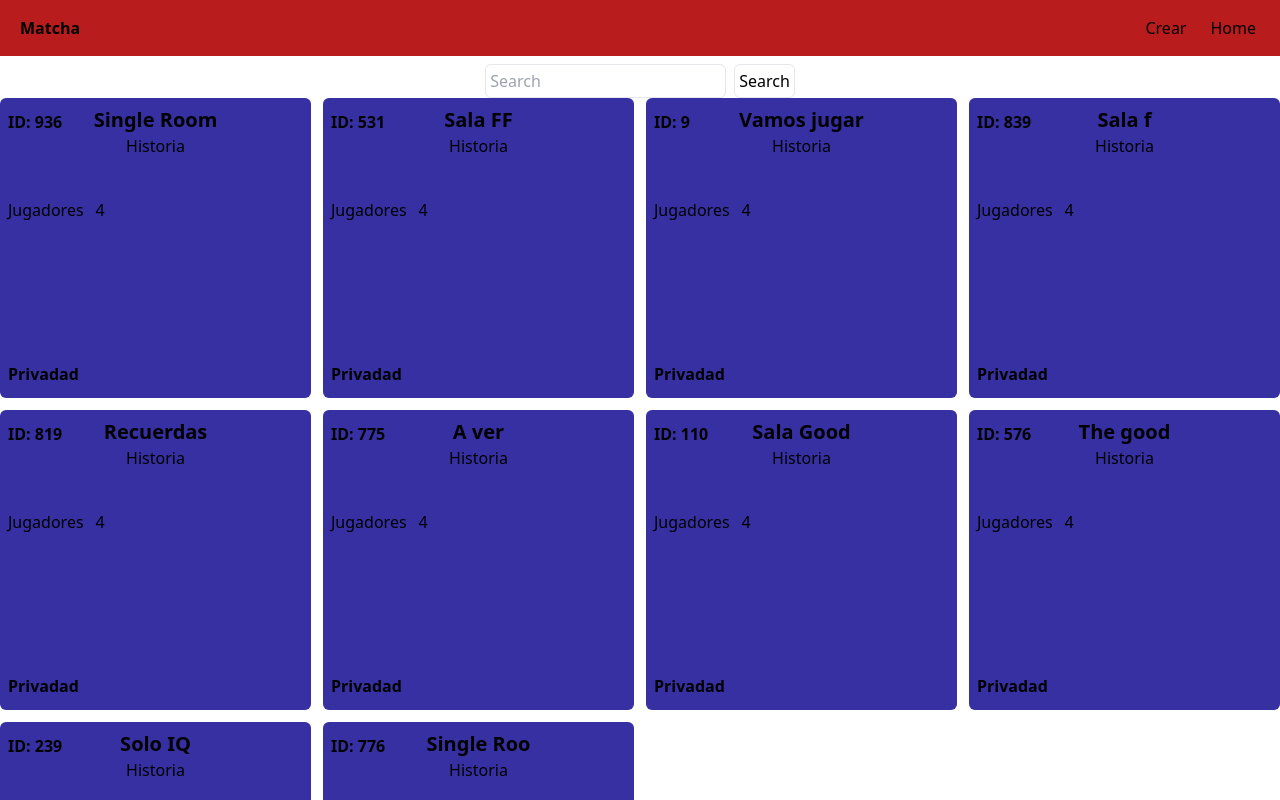
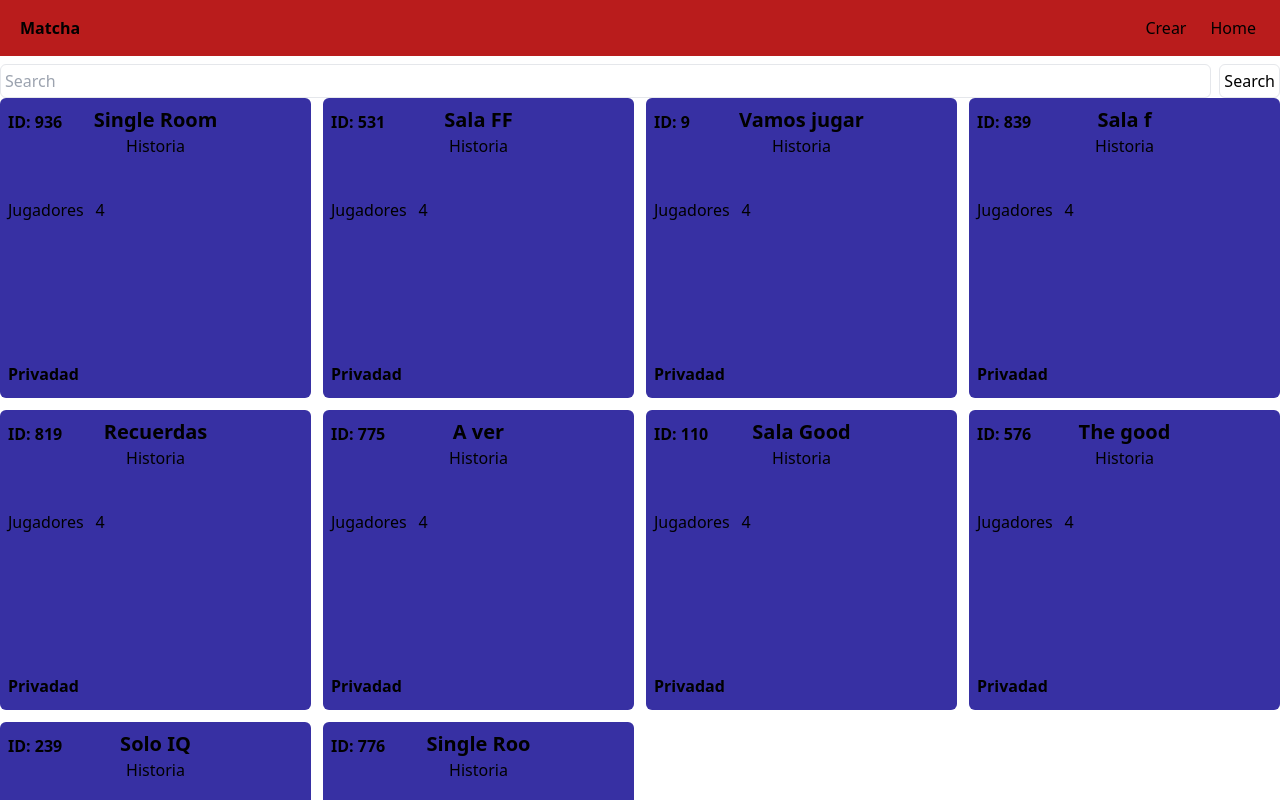
Before and after one commit to LuisArielRetanaHernadez/Memorama, a React (Vite) app: page / in a window 1280 px wide. Shown: the top 800 px of the page. Built offline with nearby package versions, Linux system fonts and the light colour scheme.

Commit message:
agregando w-full a los contenedores del search

```diff
--- a/src/components/Search/Search.jsx
+++ b/src/components/Search/Search.jsx
@@ -1,11 +1,11 @@
 const Search = () => {
 
   return (
-    <div className="">
-      <form className="">
-        <div>
-          <input className="mr-2 border rounded-md p-1" type="text" placeholder="Search" />
-          <button className="border rounded-md p-1 bg-white" type="submit">Search</button>
+    <div className="w-full">
+      <form className="w-full">
+        <div className="w-full flex">
+          <input className="mr-2 border rounded-md p-1 flex-grow " type="text" placeholder="Search" />
+          <button className="border rounded-md p-1 bg-white flex-grow-0" type="submit">Search</button>
         </div>
       </form>
     </div>
```
